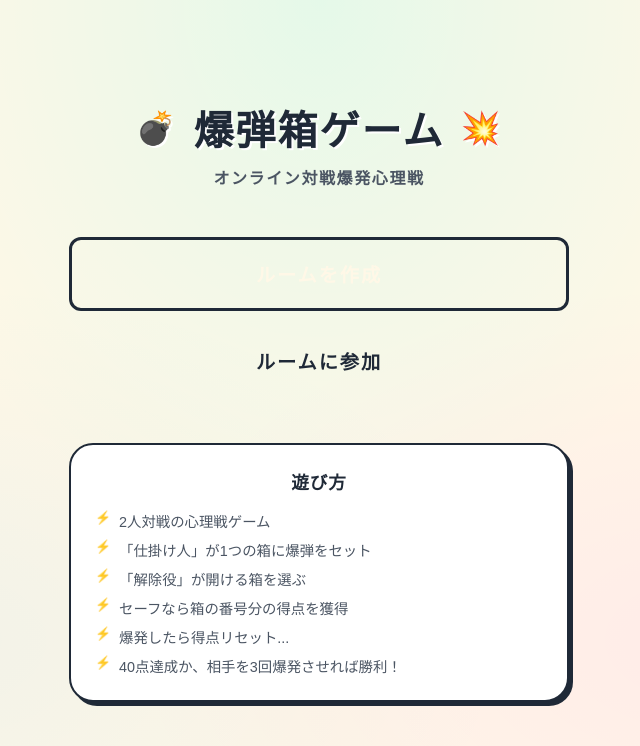
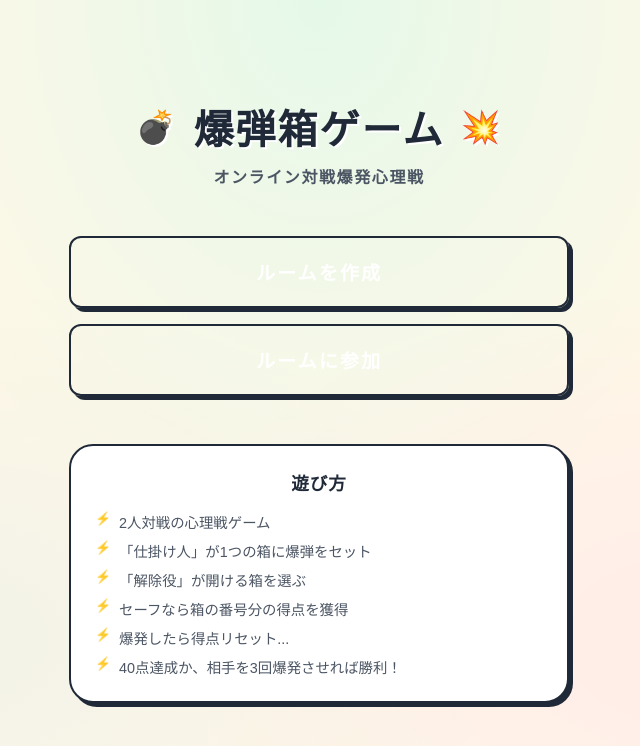
Before and after one commit to kusoget/bomb-box-game, a Next.js app: page /bomb-box-game/ in a window 1280 px wide. Shown: the top 746 px of the page, without its empty margins (321-961 px from the left). Built offline with nearby package versions, Linux system fonts and the light colour scheme.

Commit message:
Refactor: Force styling on Home Page buttons to fix visibility issues (Pop Theme colors)

```diff
--- a/src/app/page.module.css
+++ b/src/app/page.module.css
@@ -149,7 +149,66 @@
   width: 100%;
   padding: 16px 32px;
   font-size: 1.1rem;
+  font-weight: 700;
+  background-color: var(--pop-purple);
+  /* Force Purple */
+  color: #fff;
+  /* Force White */
+  border: 2px solid var(--text-primary);
+  border-radius: var(--border-radius);
+  box-shadow: 4px 4px 0 var(--text-primary);
+  transition: all var(--transition-fast);
 }
+
+.submitButton:hover:not(:disabled) {
+  transform: translate(-2px, -2px);
+  box-shadow: 6px 6px 0 var(--text-primary);
+}
+
+.submitButton:active:not(:disabled) {
+  transform: translate(2px, 2px);
+  box-shadow: 2px 2px 0 var(--text-primary);
+}
+
+.submitButton:disabled {
+  background-color: var(--text-muted);
+  cursor: not-allowed;
+  opacity: 0.7;
+}
+
+/* Explicit style for menu buttons based on type if needed, but they use btn-primary/secondary.
+   Let's add specific overrides here to be safe. */
+.menuButton {
+  width: 100%;
+  padding: 20px 32px;
+  font-size: 1.2rem;
+  font-weight: 700;
+  border: 2px solid var(--text-primary);
+  border-radius: var(--border-radius);
+  box-shadow: 4px 4px 0 var(--text-primary);
+  color: #fff;
+  transition: all var(--transition-fast);
+}
+
+.menuButton.primary {
+  background-color: var(--pop-purple);
+}
+
+.menuButton.secondary {
+  background-color: var(--pop-orange);
+}
+
+/* Since the JSX uses `btn-primary` class, we can just rely on that IF globals works,
+   but the user issue suggests it failed.
+   I will target the specific class combination or just use these new classes.
+   In page.tsx, it uses `btn btn-primary ${styles.menuButton}`.
+   So `.menuButton` here adds layout.
+   I will add `.menuButton.btn-primary` selector logic?
+   No, CSS modules hash the class.
+   I'll just add `background-color` to `.menuButton` as a default fallback or specific overrides?
+   The screenshot showed the "Create" form button, which is `.submitButton`.
+   I fixed `.submitButton` above.
+*/
 
 .backButton {
   background: transparent;
```
